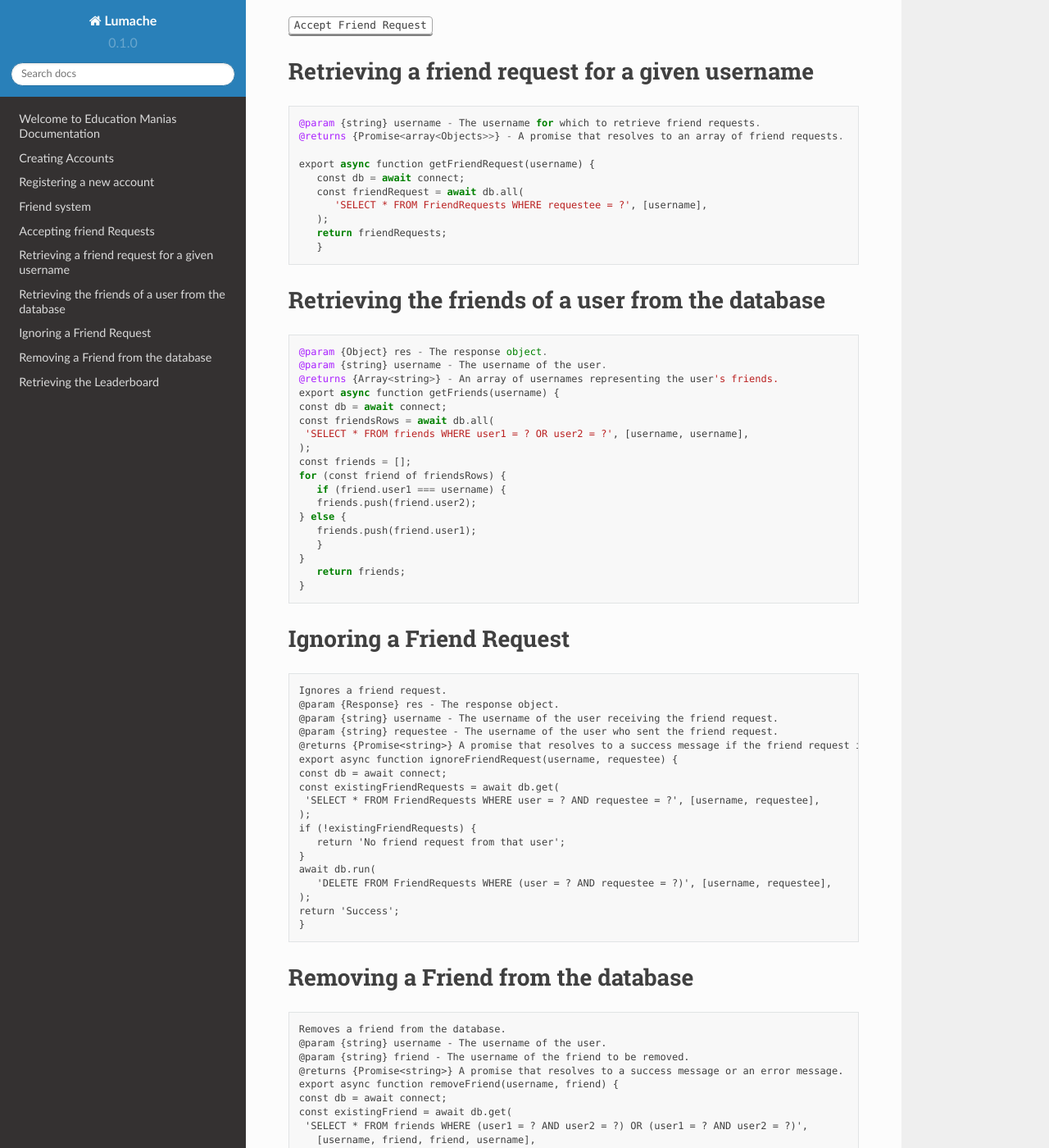
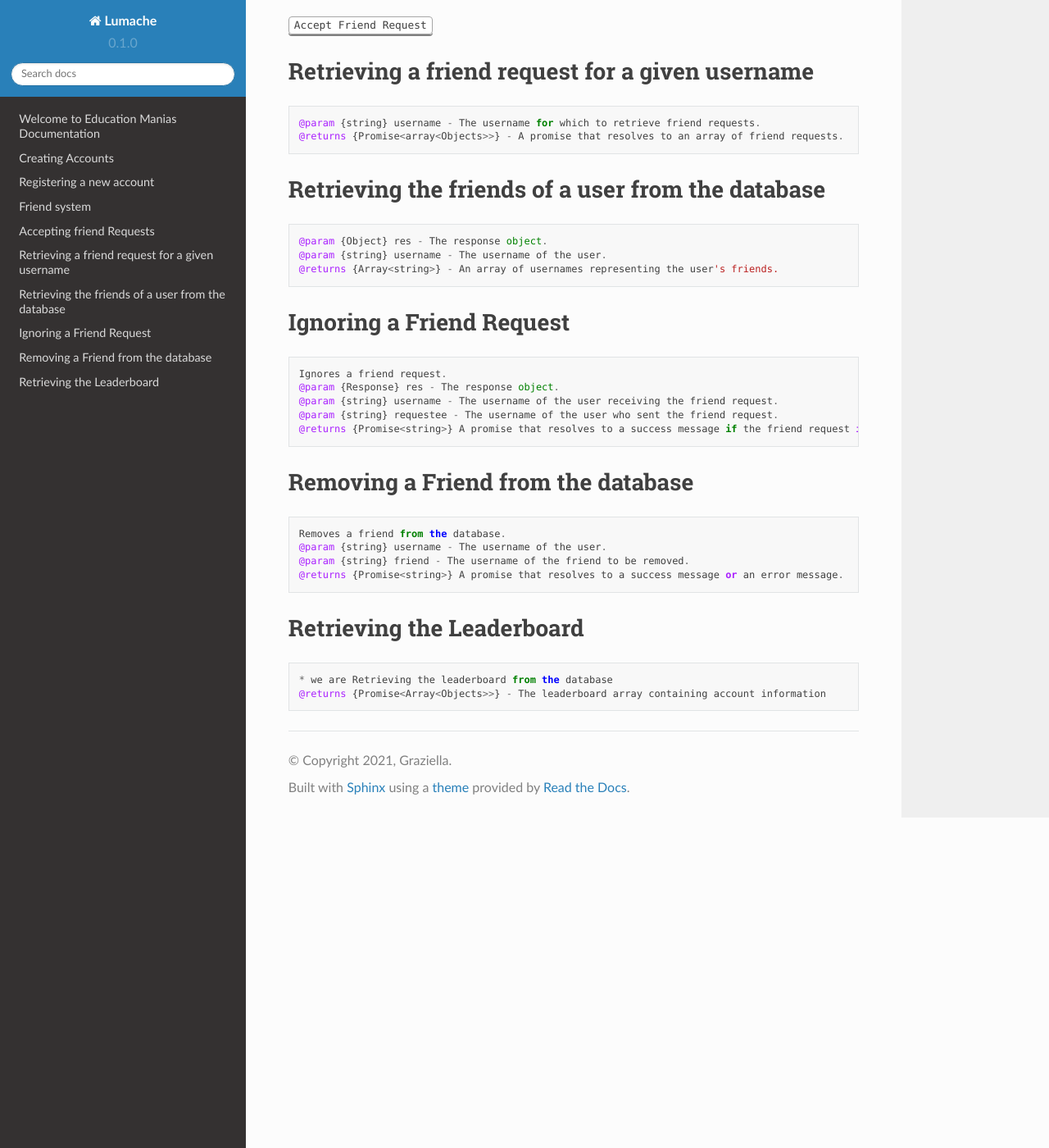
Before and after one commit to Sneakynarnar/educationmania-docs, a Sphinx documentation site: the page built from docs/source/index.rst, in a window 1280 px wide and 1400 px high, scrolled down 1265 px. Shown: the whole window at 82% size. Built offline with Sphinx 7.4.7 and the Read the Docs theme 2.0.0, drawn with Linux system fonts in a browser that asks for light colours; some of the changed text lies outside the part shown.

Commit message:
fixing issues

```diff
--- a/docs/source/index.rst
+++ b/docs/source/index.rst
@@ -71,13 +71,6 @@ Retrieving a friend request for a given username
    @param {string} username - The username for which to retrieve friend requests.
    @returns {Promise<array<Objects>>} - A promise that resolves to an array of friend requests.
 
-   export async function getFriendRequest(username) {
-      const db = await connect;
-      const friendRequest = await db.all(
-         'SELECT * FROM FriendRequests WHERE requestee = ?', [username],
-      );
-      return friendRequests;
-      }
 
 
 Retrieving the friends of a user from the database
@@ -90,21 +83,6 @@ Retrieving the friends of a user from the database
    @param {Object} res - The response object.
    @param {string} username - The username of the user.
    @returns {Array<string>} - An array of usernames representing the user's friends.
-   export async function getFriends(username) {
-   const db = await connect;
-   const friendsRows = await db.all(
-    'SELECT * FROM friends WHERE user1 = ? OR user2 = ?', [username, username],
-   );
-   const friends = [];
-   for (const friend of friendsRows) {
-      if (friend.user1 === username) {
-      friends.push(friend.user2);
-   } else {
-      friends.push(friend.user1);
-      }
-   }
-      return friends;
-   }
 
 
 Ignoring a Friend Request
@@ -117,19 +95,6 @@ Ignoring a Friend Request
    @param {string} username - The username of the user receiving the friend request.
    @param {string} requestee - The username of the user who sent the friend request.
    @returns {Promise<string>} A promise that resolves to a success message if the friend request is ignored, or an error message if no friend request is found.
-   export async function ignoreFriendRequest(username, requestee) {
-   const db = await connect;
-   const existingFriendRequests = await db.get(
-    'SELECT * FROM FriendRequests WHERE user = ? AND requestee = ?', [username, requestee],
-   );
-   if (!existingFriendRequests) {
-      return 'No friend request from that user';
-   }
-   await db.run(
-      'DELETE FROM FriendRequests WHERE (user = ? AND requestee = ?)', [username, requestee],
-   );
-   return 'Success';
-   }
 
 
 Removing a Friend from the database
@@ -141,21 +106,6 @@ Removing a Friend from the database
    @param {string} username - The username of the user.
    @param {string} friend - The username of the friend to be removed.
    @returns {Promise<string>} A promise that resolves to a success message or an error message.
-   export async function removeFriend(username, friend) {
-   const db = await connect;
-   const existingFriend = await db.get(
-    'SELECT * FROM friends WHERE (user1 = ? AND user2 = ?) OR (user1 = ? AND user2 = ?)',
-      [username, friend, friend, username],
-   );
-   if (!existingFriend) {
-      return 'No friend found';
-   }
-   await db.run(
-      'DELETE FROM friends WHERE (user1 = ? AND user2 = ?) OR (user1 = ? AND user2 = ?)',
-      [username, friend, friend, username],
-   );
-   return 'Success';
-   }
 
 
 Retrieving the Leaderboard
@@ -166,10 +116,3 @@ Retrieving the Leaderboard
 
    * we are Retrieving the leaderboard from the database
    @returns {Promise<Array<Objects>>} - The leaderboard array containing account information
-      export async function getLeaderboard() {
-      const db = await connect;
-      const leaderboard = await db.all(
-            'SELECT * FROM Accounts ORDER BY totalCorrectAnswers DESC'
-      );
-      return leaderboard;
-      }
```
